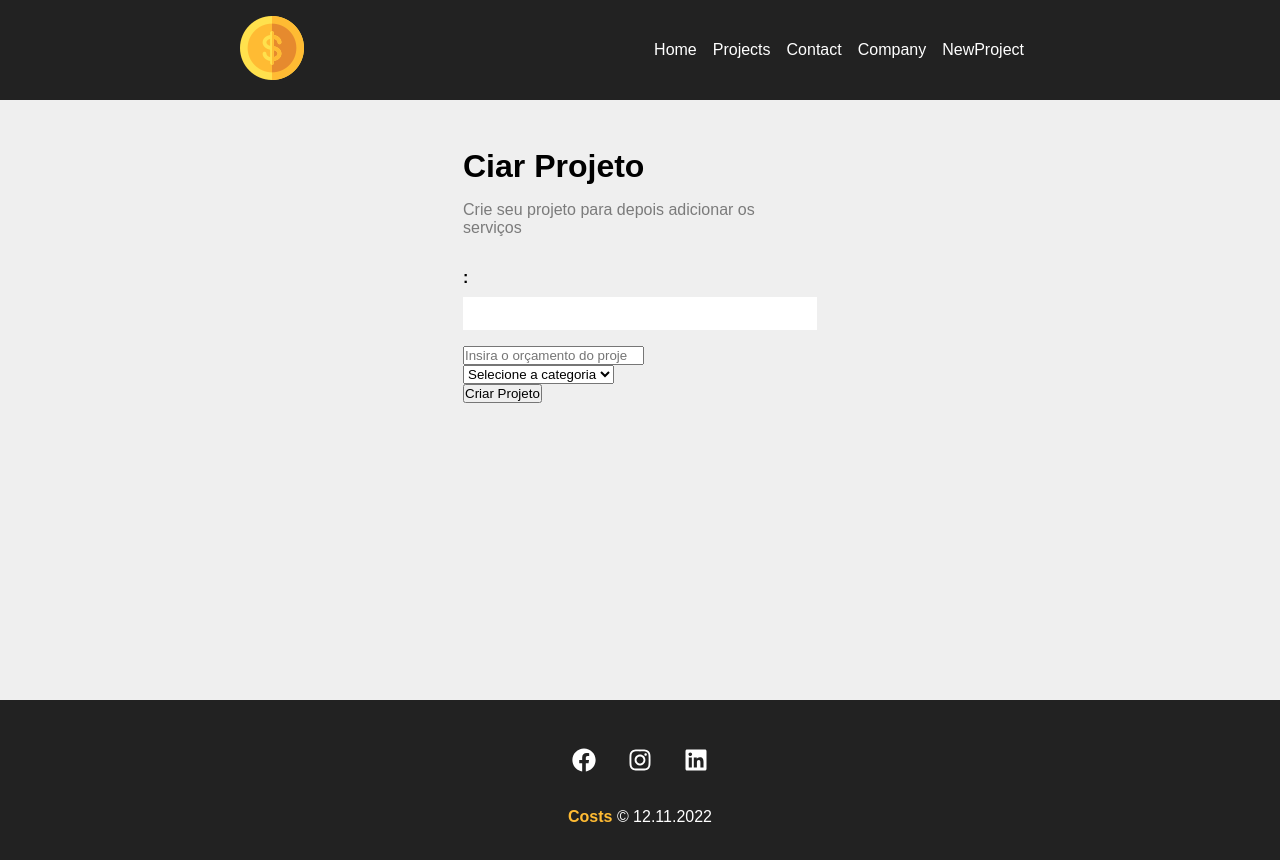
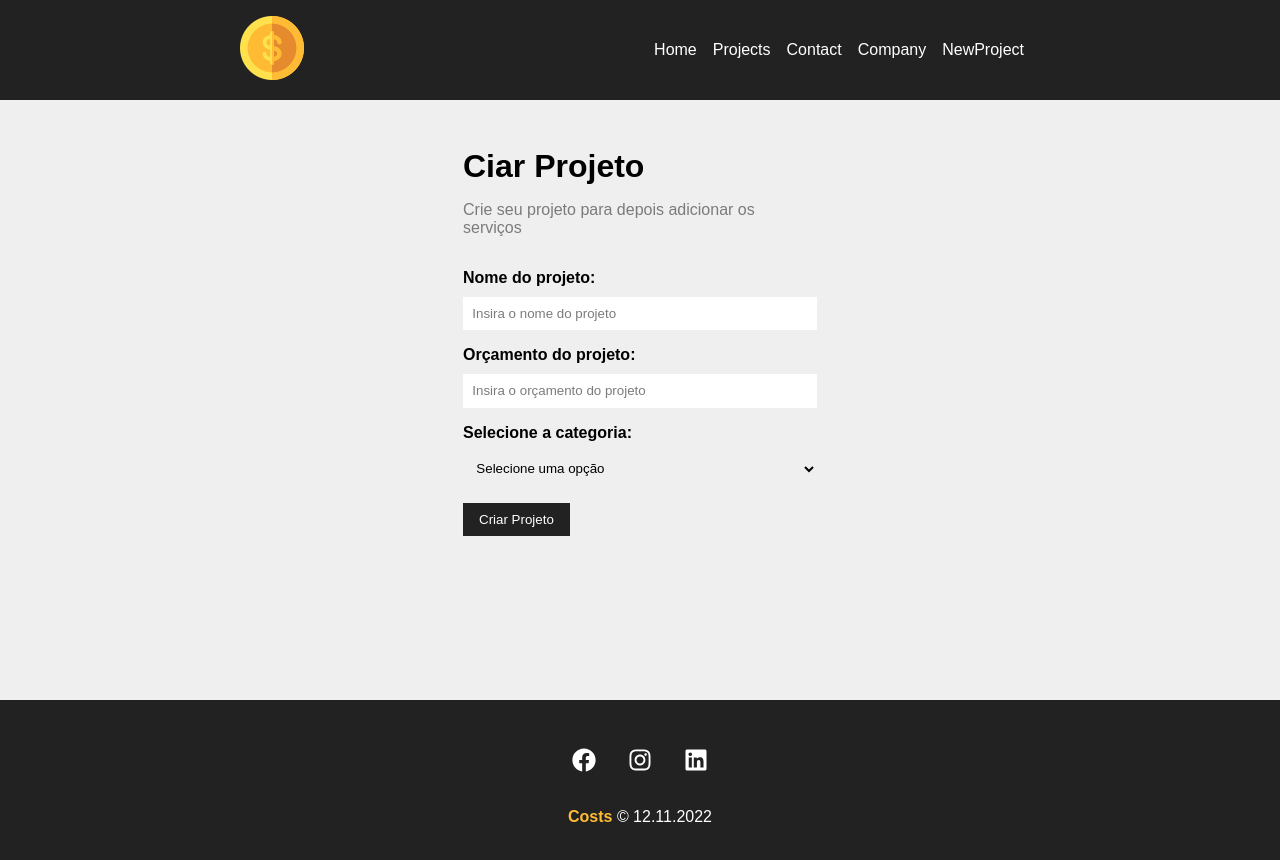
Before and after one commit to FlaviodosSantos/costs, a React (Create React App) app: page /newproject in a window 1280 px wide. Shown: the top 860 px of the page. Built offline with nearby package versions, Linux system fonts and the light colour scheme.

Commit message:
componente form e finalizando aula #22

```diff
--- /dev/null
+++ b/src/components/form/Select.js
@@ -0,0 +1,14 @@
+import styles from "./Select.module.css";
+
+function Select({ text, name, options, handleOnChange, value }) {
+  return (
+    <div className={styles.form_control}>
+      <label htmlFor={name}>{text}:</label>
+      <select name={name} id={name}>
+        <option>Selecione uma opção</option>
+      </select>
+    </div>
+  );
+}
+
+export default Select;
--- /dev/null
+++ b/src/components/form/Select.module.css
@@ -0,0 +1,16 @@
+.form_control {
+    display: flex;
+    flex-direction: column;
+    margin-bottom: 1em;
+}
+
+.form_control label {
+    margin-bottom: .6em;
+    font-weight: bold;
+}
+
+.form_control select {
+    padding: .7em;
+    border-radius: 0;
+    border: none;
+}
--- /dev/null
+++ b/src/components/form/SubmitButton.js
@@ -0,0 +1,11 @@
+import styles from "./SubmitButton.module.css";
+
+function SubmitButton({ text }) {
+  return (
+    <div>
+      <button className={styles.btn}>{text}</button>
+    </div>
+  );
+}
+
+export default SubmitButton;
--- /dev/null
+++ b/src/components/form/SubmitButton.module.css
@@ -0,0 +1,13 @@
+.btn {
+    background-color: #222;
+    color: #fff;
+    padding: 0.7em 1.2em;
+    text-decoration: none;
+    transition: 0.5s;
+    cursor: pointer;
+    border: none;
+}
+
+.btn:hover {
+    color: #ffbb33;
+}
--- a/src/components/pages/NewProject.js
+++ b/src/components/pages/NewProject.js
@@ -6,7 +6,7 @@
     <div className={styles.newproject_container}>
       <h1>Ciar Projeto</h1>
       <p>Crie seu projeto para depois adicionar os serviços</p>
-      <ProjectForm />
+      <ProjectForm btnText="Criar Projeto" />
     </div>
   );
 }
--- a/src/components/project/ProjectForm.js
+++ b/src/components/project/ProjectForm.js
@@ -1,23 +1,26 @@
 import styles from "./ProjectForm.module.css";
 import Input from "../form/Input";
+import Select from "../form/Select";
+import SubmitButton from "../form/SubmitButton";
 
-function ProjectForm() {
+function ProjectForm({ btnText }) {
   return (
     <form className={styles.form}>
-      <Input />
-      <div>
-        <input type="number" placeholder="Insira o orçamento do projeto" />
-      </div>
-      <div>
-        <select name="category_id">
-          <option disable selected>
-            Selecione a categoria
-          </option>
-        </select>
-      </div>
-      <div>
-        <input type="submit" value="Criar Projeto" />
-      </div>
+      <Input
+        type="text"
+        text="Nome do projeto"
+        name="name"
+        placeholder="Insira o nome do projeto"
+      />
+      <Input
+        type="number"
+        text="Orçamento do projeto"
+        name="budget"
+        placeholder="Insira o orçamento do projeto"
+      />
+      <Select name="category_id" text="Selecione a categoria" />
+
+      <SubmitButton text={btnText} />
     </form>
   );
 }
```
